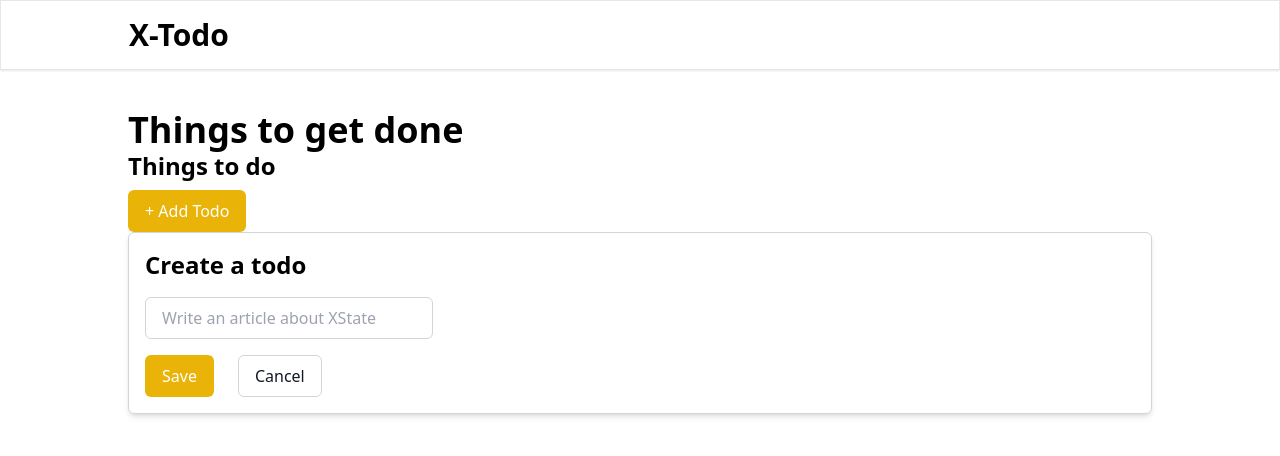
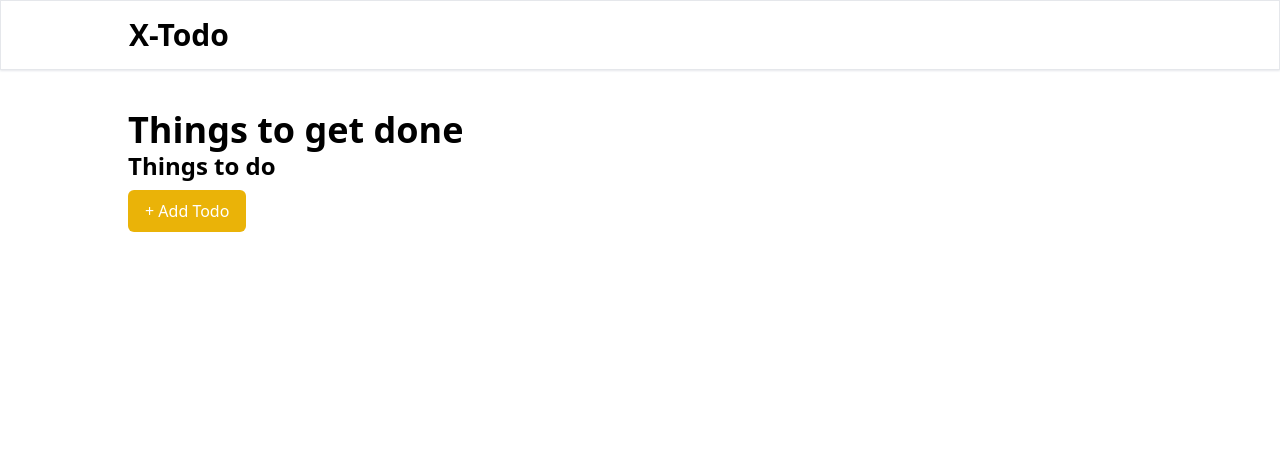
Before and after one commit to suniljoshi26/todo-app-class-base-component, a React (Vite) app: page / in a window 1280 px wide. Shown: the top 456 px of the page. Built offline with nearby package versions, Linux system fonts and the light colour scheme.

Commit message:
useState

```diff
--- a/src/Heading/Form/Card.tsx
+++ b/src/Form/Card.tsx
@@ -1,6 +1,6 @@
 import React, { Component } from "react";
-import Button from "../Button";
-import H3 from "../H3";
+import Button from "../Heading/Button";
+import H3 from "../Heading/H3";
 import Input from "./Input";
 
 export default class Card extends Component {
--- a/src/TodoPage.tsx
+++ b/src/TodoPage.tsx
@@ -1,12 +1,20 @@
 import React, { Component } from "react";
 import Button from "./Heading/Button";
-import Card from "./Heading/Form/Card";
-import Input from "./Heading/Form/Input";
+import Card from "./Form/Card";
 import H1 from "./Heading/H1";
 import H3 from "./Heading/H3";
 import NavBar from "./NavBar";
+type state = {
+  formShow: boolean;
+};
+export default class TodoPage extends Component<state> {
+  constructor(props: state) {
+    super(props);
+    this.state = {
+      formShow: false,
+    };
+  }
 
-export default class TodoPage extends Component {
   render(): React.ReactNode {
     return (
       <div>
@@ -14,8 +22,8 @@ export default class TodoPage extends Component {
         <div className="px-32">
           <H1>Things to get done</H1>
           <H3>Things to do</H3>
-          <Button them="highlight">+ Add Todo</Button>
-          <Card></Card>
+          {!this.props.formShow && <Button them="highlight">+ Add Todo</Button>}
+          {this.props.formShow && <Card></Card>}
         </div>
       </div>
     );
```
Also changed, not shown: src/Form/Input.tsx (renamed from src/Heading/Form/Input.tsx).
